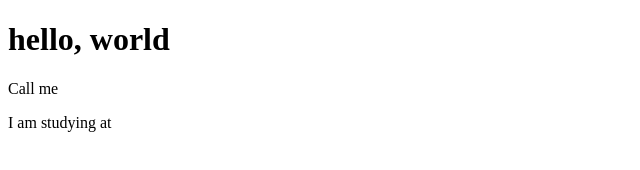
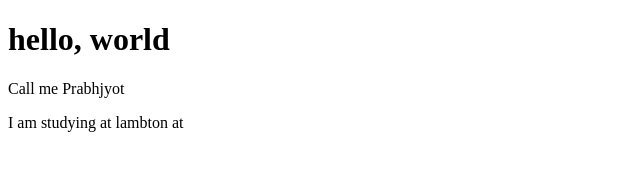
Before and after one commit to nanu-11/test_example, a plain HTML site: page index.html in a window 1280 px wide. Shown: the whole page, without its empty margins (0-640 px from the left). Drawn offline with Linux system fonts and the light colour scheme.

Commit message:
Update index.html

```diff
--- a/index.html
+++ b/index.html
@@ -5,7 +5,7 @@
   </head>
   <body>
     <h1>hello, world</h1>
-    <p>Call me <name></p>
-    <p>I am studying <course> at <college></p>
+    <p>Call me Prabhjyot<name></p>
+    <p>I am studying at lambton <course> at <college></p>
   </body>
 </html>
```
